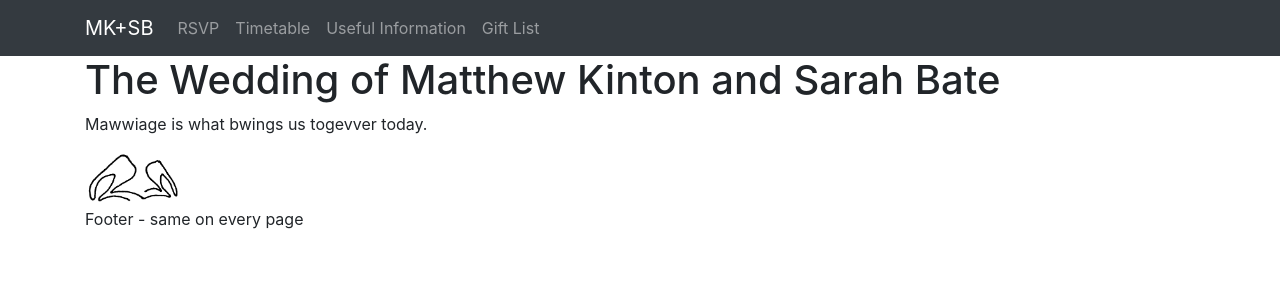
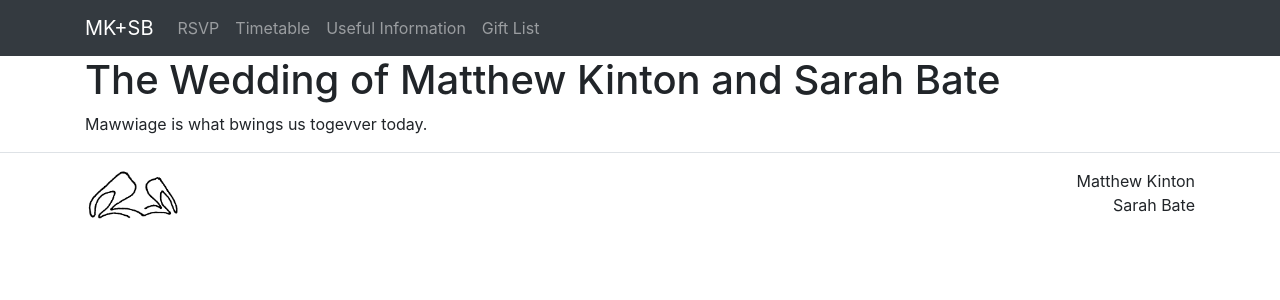
Before and after one commit to djcarter85/carterwedding, a Jekyll site: the page built from index.html, in a window 1280 px wide. Shown: the top 300 px of the page. Built offline with Jekyll 4.4.1, drawn with Linux system fonts in a browser that asks for light colours.

Commit message:
Improve footer

```diff
--- a/_includes/footer.html
+++ b/_includes/footer.html
@@ -1,7 +1,10 @@
-<footer>
-  <div class="container">
+<footer class="border-top py-3">
+  <div class="container d-flex justify-content-between">
     <img src="{{ site.baseurl }}/images/two-frogs.png" width="100">
-    <p>Footer - same on every page</p>
+    <div class="text-right">
+      <div>Matthew Kinton</div>
+      <div>Sarah Bate</div>
+    </div>
   </div>
 </footer>
 
```
